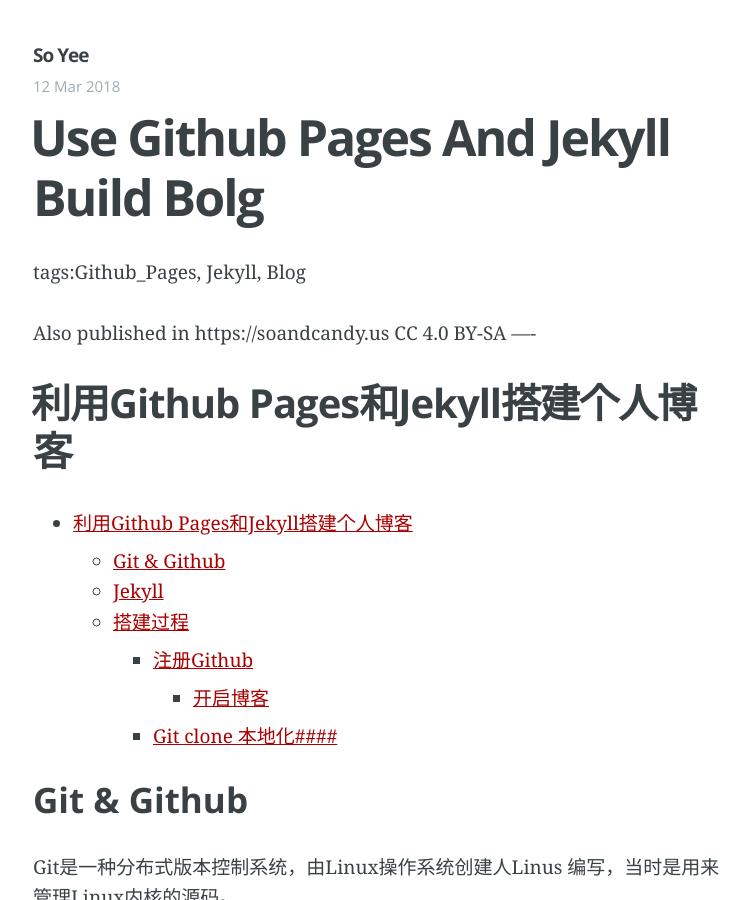
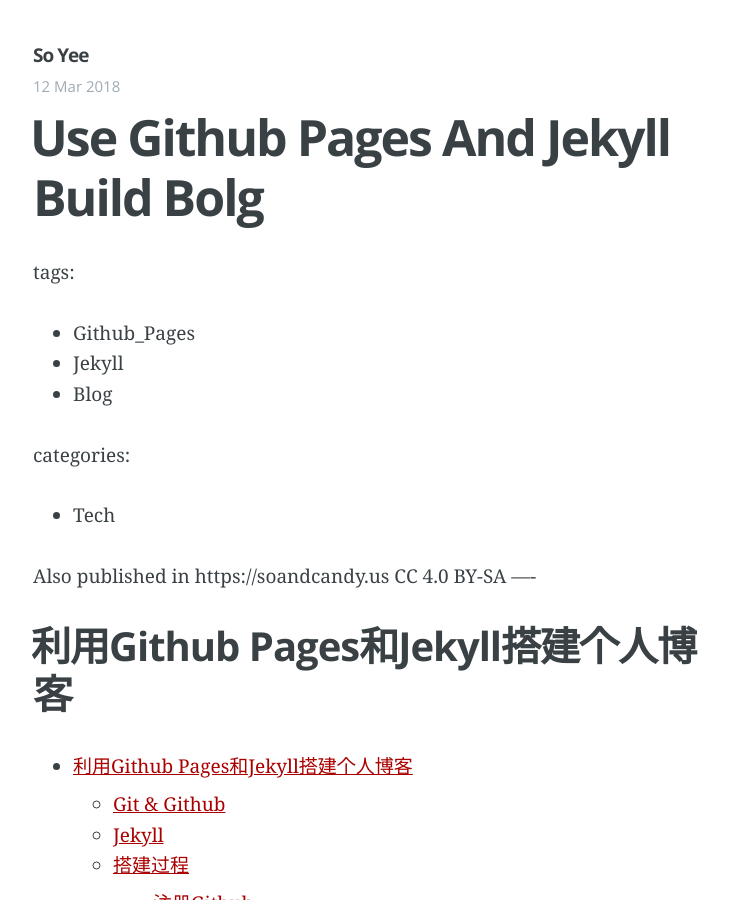
Before and after one commit to soyee36/soyee36.github.io, a Jekyll site: the page built from _posts/2018-03-12-Use-Github-Pages-and-Jekyll-Build-Bolg.md, in a window 1280 px wide and 900 px high. Shown: the whole window, without its empty margins (257-1007 px from the left). Built offline with Jekyll 4.4.1, drawn with Linux system fonts in a browser that asks for light colours; our own code applies the rules of GitHub Pages for plain Markdown files.

Commit message:
fix tags & categories
RT

```diff
--- a/_posts/2018-03-12-Use-Github-Pages-and-Jekyll-Build-Bolg.md
+++ b/_posts/2018-03-12-Use-Github-Pages-and-Jekyll-Build-Bolg.md
@@ -1,4 +1,10 @@
-tags:Github_Pages, Jekyll, Blog
+tags:
+- Github_Pages
+- Jekyll
+- Blog
+
+categories:
+- Tech
 
 Also published in https://soandcandy.us
 CC 4.0 BY-SA
```
